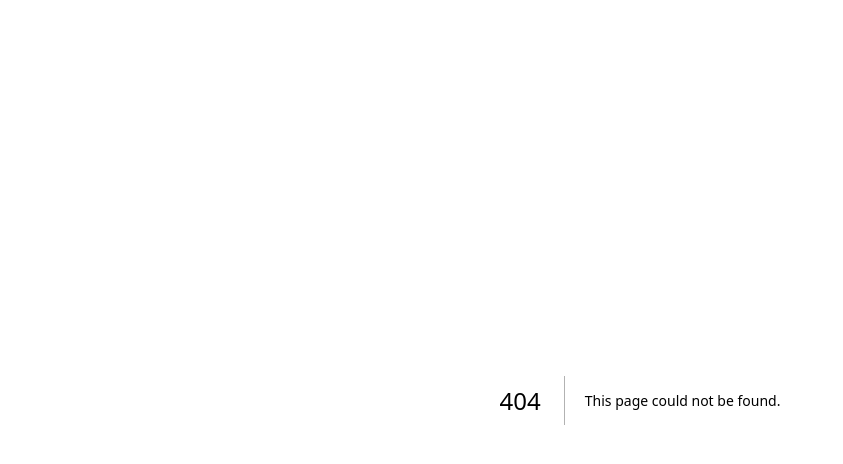
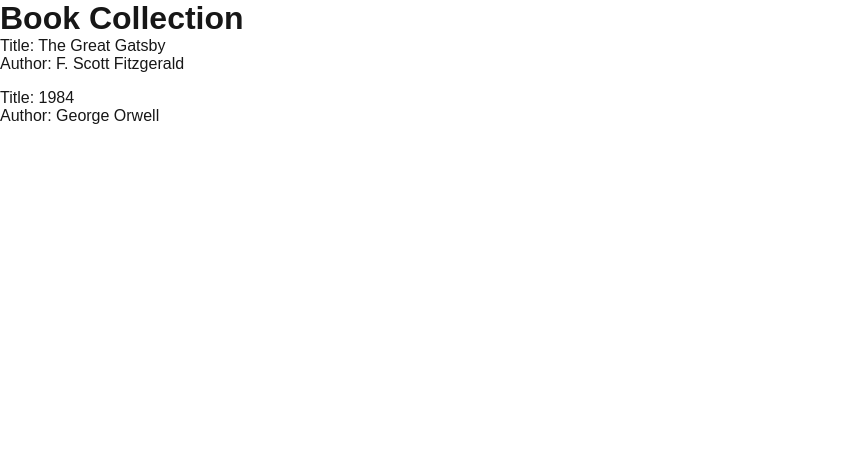
Before and after one commit to mmirzaee98/book-collection-manager, a Next.js app: page /collection in a window 1280 px wide. Before the commit this address had no page. Shown: the top 464 px of the page, without its empty margins (0-843 px from the left). Built offline with nearby package versions, Linux system fonts and the light colour scheme; data requests are answered from the project's data file.

Commit message:
Fetch and display books from json-server on /collection route

```diff
--- /dev/null
+++ b/app/collection/page.js
@@ -0,0 +1,18 @@
+// app/collection/page.js
+export default async function CollectionPage() {
+    // Fetch data from json-server
+    const res = await fetch("http://localhost:4000/books");
+    const books = await res.json();
+
+    return (
+      <div>
+        <h1>Book Collection</h1>
+        {books.map((book) => (
+          <div key={book.id} style={{ marginBottom: "1rem" }}>
+            <p>Title: {book.title}</p>
+            <p>Author: {book.author}</p>
+          </div>
+        ))}
+      </div>
+    );
+  }
```
